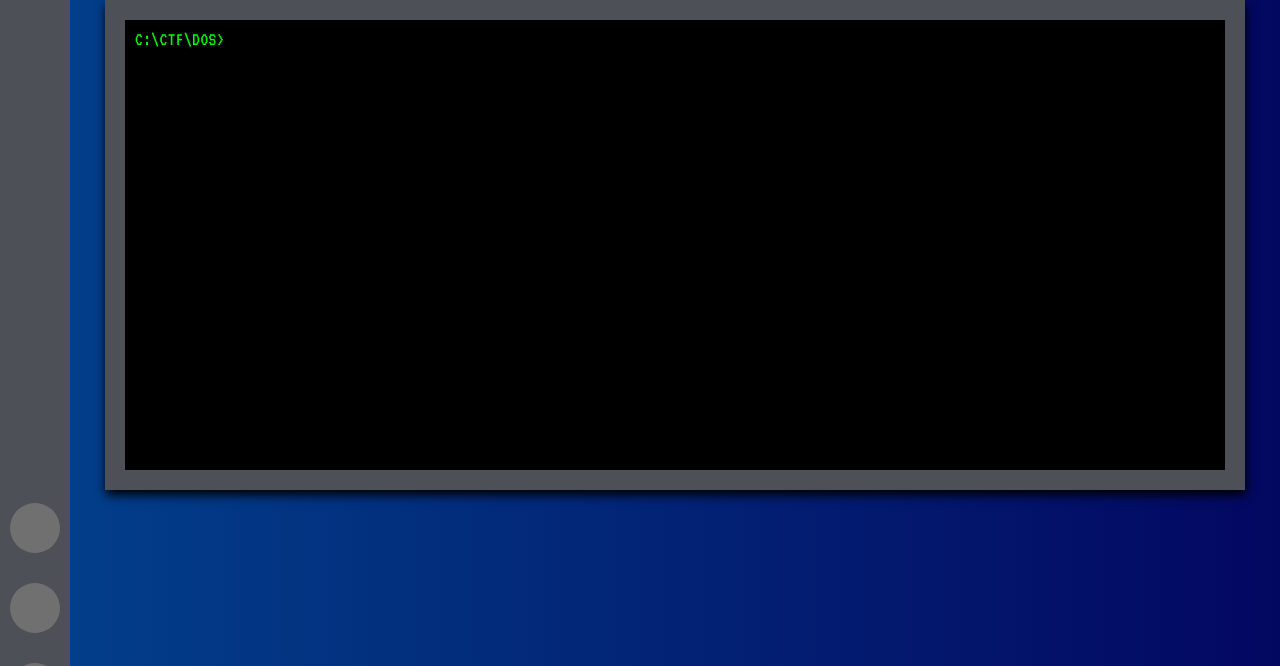
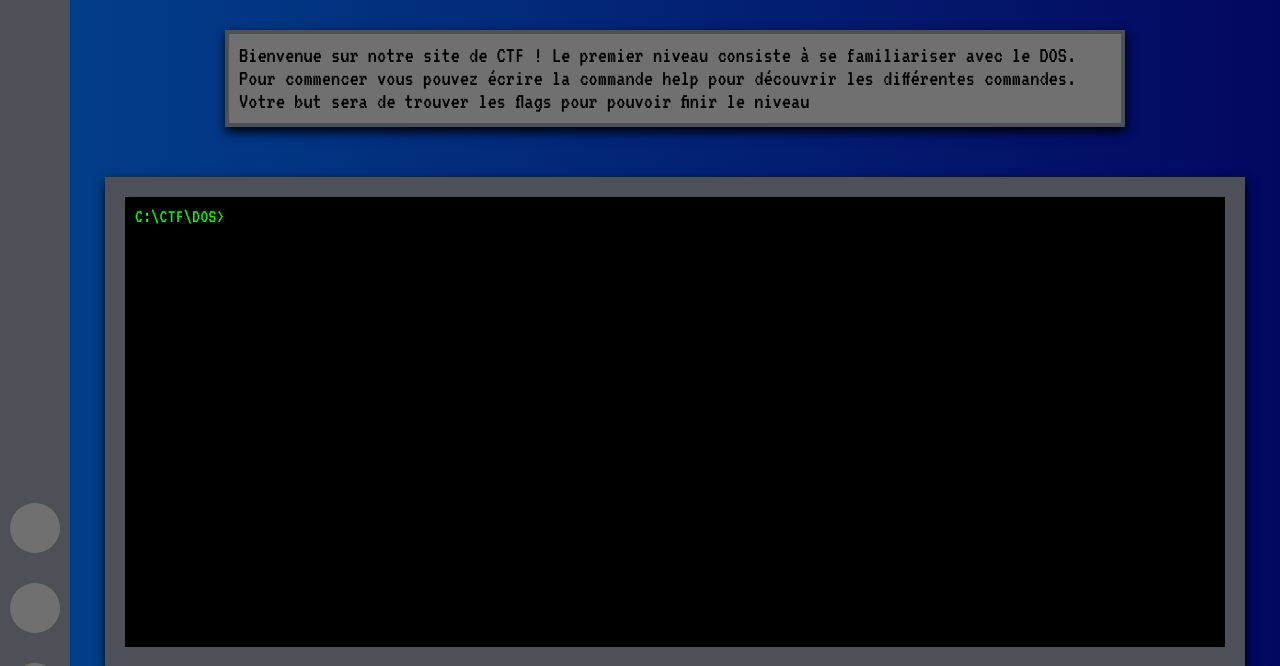
Before and after one commit to timoogo/CTF, a PHP site: page /levels/level_tuto.php in a window 1280 px wide. Shown: the part 64-730 px from the top of the page. Run offline with PHP 8.4, Linux system fonts and the light colour scheme.

Commit message:
removing first step in lower tdl

```diff
--- a/levels/level_tuto.php
+++ b/levels/level_tuto.php
@@ -83,7 +83,11 @@
         </div>
 
         <div id="main-container">
+            <div class="levelDescription">
+                <p>Bienvenue sur notre site de CTF ! Le premier niveau consiste à se familiariser avec le DOS.</p>
+                <p>Pour commencer vous pouvez écrire la commande help pour découvrir les différentes commandes. Votre but sera de trouver les flags pour pouvoir finir le niveau</p>
 
+            </div>
             <div id="term-container">
                 <div class="line answers" id="currentLine">
                     <p class="term_text answers">C:\CTF\DOS></p>
@@ -101,9 +105,9 @@
                 <ol>
                     <li>
                         <hr>
-                        <h4>Premier pas...</h4>
+                        <h4>Faire ceci :</h4>
                         <pre>
-                            <code>Bienvenue sur notre site de CTF ! Le premier niveau consiste à se familiariser avec le DOS.Pour commencer vous pouvez écrire la commande help pour découvrir les différentes commandes. Votre but sera de trouver les flags pour pouvoir finir le niveau</code>
+                            <code>Lorem ipsum dolor sit amet consectetur adipisicing elit. Explicabo, culpa at fuga sunt dolorem odit deserunt illum obcaecati voluptatibus laborum, vel quis quos est, repellat amet facere numquam illo iure?</code>
                         </pre>
                     </li>
                     <li>
```
